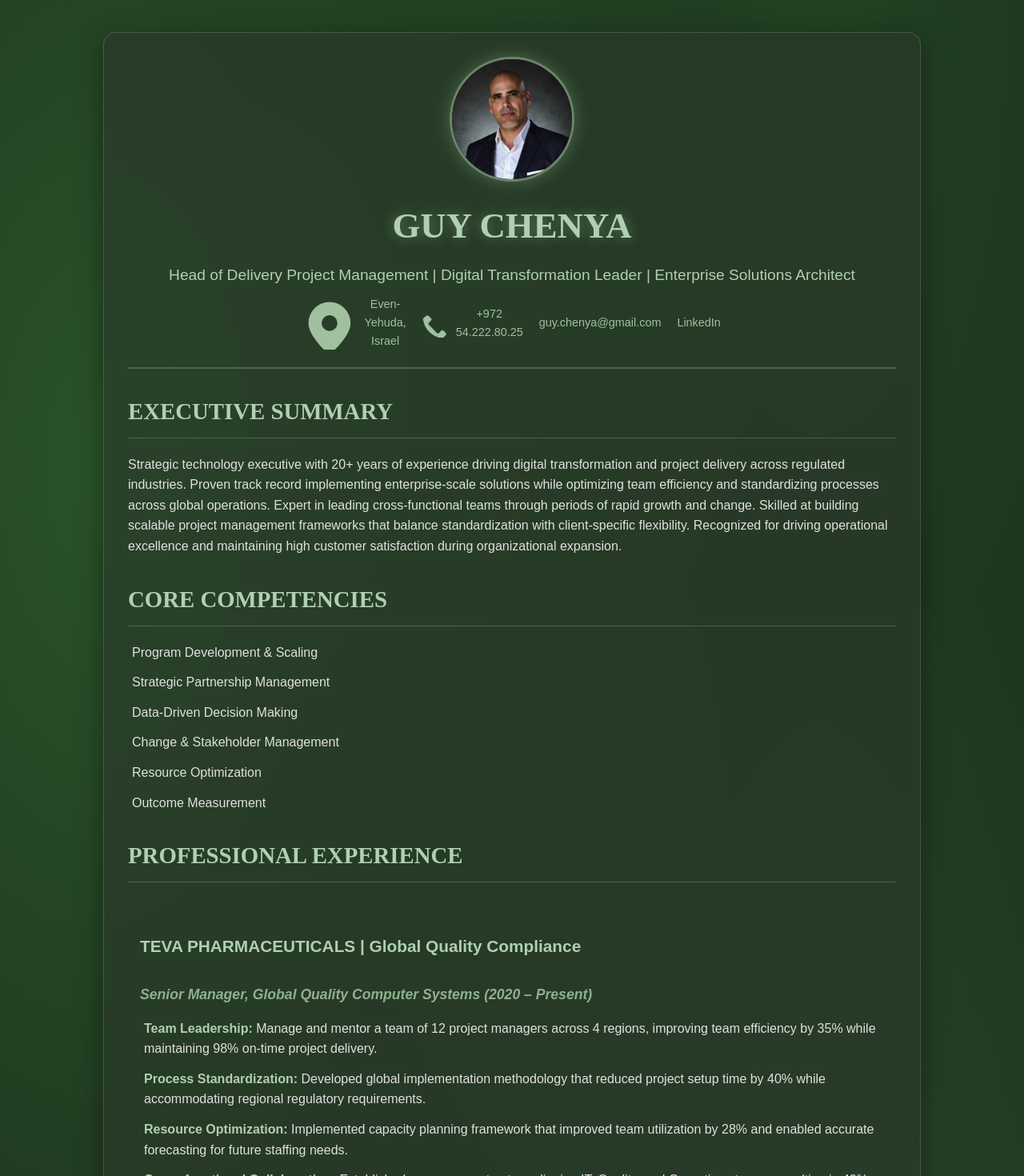
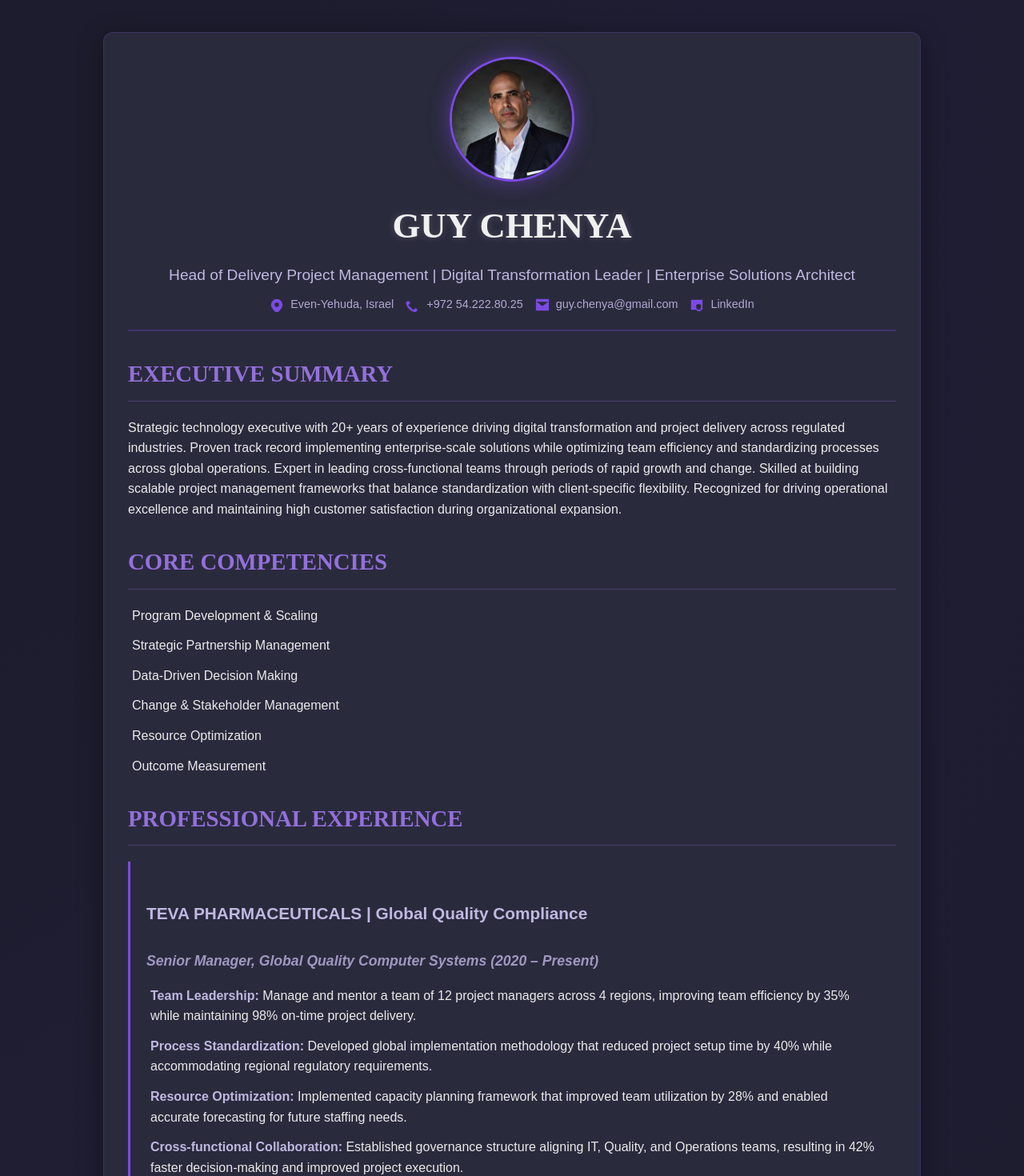
Before and after one commit to guychenya/guycbio, a React (Vite) app: page / in a window 1280 px wide. Shown: the top 1470 px of the page at 80% size. Built offline with nearby package versions, Linux system fonts and the light colour scheme.

Commit message:
refactor: Apply new 'Steel & Viber' theme

```diff
--- a/src/index.css
+++ b/src/index.css
@@ -1,10 +1,12 @@
+/* --- Steel & Viber (Purple) Theme --- */
+
 body {
-    background-color: #1a2a1a;
+    /* A dark, steely blue/purple background */
+    background-color: #1C1C2E;
     background-image:
-        radial-gradient(at 10% 20%, hsla(120,39%,50%,.3) 0px, transparent 50%),
-        radial-gradient(at 80% 0%, hsla(120,40%,45%,.2) 0px, transparent 50%),
-        radial-gradient(at 80% 80%, hsla(120,35%,55%,.25) 0px, transparent 50%);
-    color: #e0e0e0;
+        radial-gradient(at 15% 85%, hsla(255, 30%, 25%, 0.3) 0px, transparent 50%),
+        radial-gradient(at 80% 10%, hsla(255, 35%, 20%, 0.25) 0px, transparent 50%);
+    color: #EAEAEA; /* A soft off-white for text */
     font-family: 'Montserrat', sans-serif;
     line-height: 1.6;
     margin: 0;
@@ -15,19 +17,17 @@ body {
     max-width: 960px;
     margin: 0 auto;
 
-    /* --- Glassmorphism Effect --- */
-    background: rgba(42, 58, 42, 0.65);
-    backdrop-filter: blur(12px);
-    -webkit-backdrop-filter: blur(12px);
-    border-radius: 16px;
-    border: 1px solid rgba(224, 224, 224, 0.18);
+    /* A solid, card-like container, removing glassmorphism */
+    background: #2A2A3D; /* A slightly lighter dark card */
+    border-radius: 12px;
+    border: 1px solid rgba(123, 75, 228, 0.2); /* Subtle purple border */
     box-shadow: 0 8px 32px 0 rgba(0, 0, 0, 0.37);
     padding: 30px;
 }
 
 header {
     text-align: center;
-    border-bottom: 2px solid rgba(160, 192, 160, 0.3);
+    border-bottom: 2px solid rgba(123, 75, 228, 0.3);
     padding-bottom: 20px;
     margin-bottom: 30px;
     display: flex;
@@ -35,53 +35,58 @@ header {
     align-items: center;
 }
 
-/* New style for the profile picture */
 .profile-pic {
     width: 150px;
     height: 150px;
     border-radius: 50%;
-    border: 3px solid rgba(176, 208, 176, 0.5);
-    box-shadow: 0 0 20px rgba(176, 208, 176, 0.3);
+    object-fit: cover; /* Ensures the image fits well */
+    border: 3px solid #7B4BE4; /* Main Viber-like purple */
+    box-shadow: 0 0 25px rgba(123, 75, 228, 0.5); /* A vibrant purple glow */
     margin-bottom: 20px;
 }
 
 header h1 {
     font-family: 'Lora', serif;
     font-size: 2.8em;
-    color: #b0d0b0;
+    color: #f0f0f0;
     margin: 0;
-    text-shadow: 0 0 15px rgba(176, 208, 176, 0.4);
+    text-shadow: 0 0 10px rgba(240, 240, 240, 0.2);
 }
 
 header h2 {
     font-size: 1.2em;
     font-weight: 300;
-    color: #b0d0b0;
+    color: #C0B8E0; /* A lighter, softer purple */
     margin: 10px 0;
 }
 
 .contact-info {
     font-size: 0.9em;
-    color: #90b090;
+    color: #A098C0;
     display: flex;
-    gap: 15px; /* Space between items */
+    gap: 15px;
     align-items: center;
-    flex-wrap: wrap; /* Allow items to wrap on small screens */
+    flex-wrap: wrap;
     justify-content: center;
 }
 
 .contact-info a, .contact-info span {
-    color: #a0c0a0;
+    color: #B0A8D0;
     text-decoration: none;
     transition: color 0.3s;
     display: flex;
     align-items: center;
-    gap: 5px; /* Space between icon and text */
+    gap: 8px; /* More space for icons */
 }
 
 .contact-info a:hover {
-    color: #c0e0c0;
-    text-decoration: none;
+    color: #D0C8F0;
+}
+
+.contact-info svg {
+    width: 18px;
+    height: 18px;
+    color: #7B4BE4; /* Make icons pop with the main purple */
 }
 
 section {
@@ -91,22 +96,22 @@ section {
 h3 {
     font-family: 'Lora', serif;
     font-size: 1.8em;
-    color: #b0d0b0;
-    border-bottom: 1px solid rgba(160, 192, 160, 0.3);
+    color: #9370DB; /* Medium Purple for section titles */
+    border-bottom: 1px solid rgba(147, 112, 219, 0.3);
     padding-bottom: 10px;
     margin-bottom: 20px;
 }
 
 h4 {
     font-size: 1.3em;
-    color: #b0d0b0;
+    color: #C0B8E0;
     margin-bottom: 10px;
 }
 
 h5 {
     font-size: 1.1em;
     font-style: italic;
-    color: #90b090;
+    color: #A098C0;
     margin-bottom: 15px;
 }
 
@@ -121,16 +126,18 @@ ul li {
 }
 
 strong {
-    color: #b0d0b0;
+    color: #C0B8E0; /* Softer purple for strong text */
 }
 
 .job {
     margin-bottom: 20px;
-    padding: 15px;
-    border-radius: 8px;
-    transition: background-color 0.3s;
+    padding: 20px;
+    border-left: 3px solid #7B4BE4; /* A purple accent line */
+    border-radius: 0 8px 8px 0;
+    transition: background-color 0.3s, border-left-color 0.3s;
 }
 
 .job:hover {
-    background-color: rgba(0, 0, 0, 0.1);
+    background-color: rgba(0, 0, 0, 0.15);
+    border-left-color: #9370DB;
 }
```
